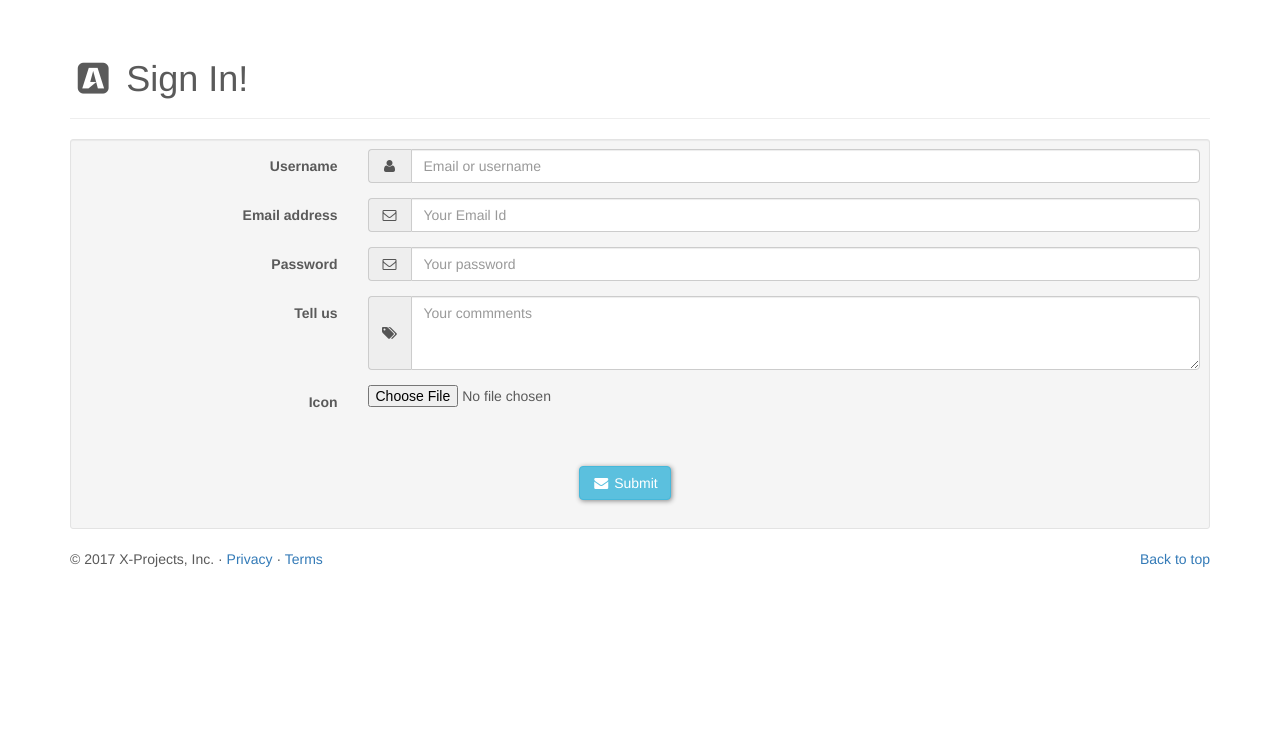
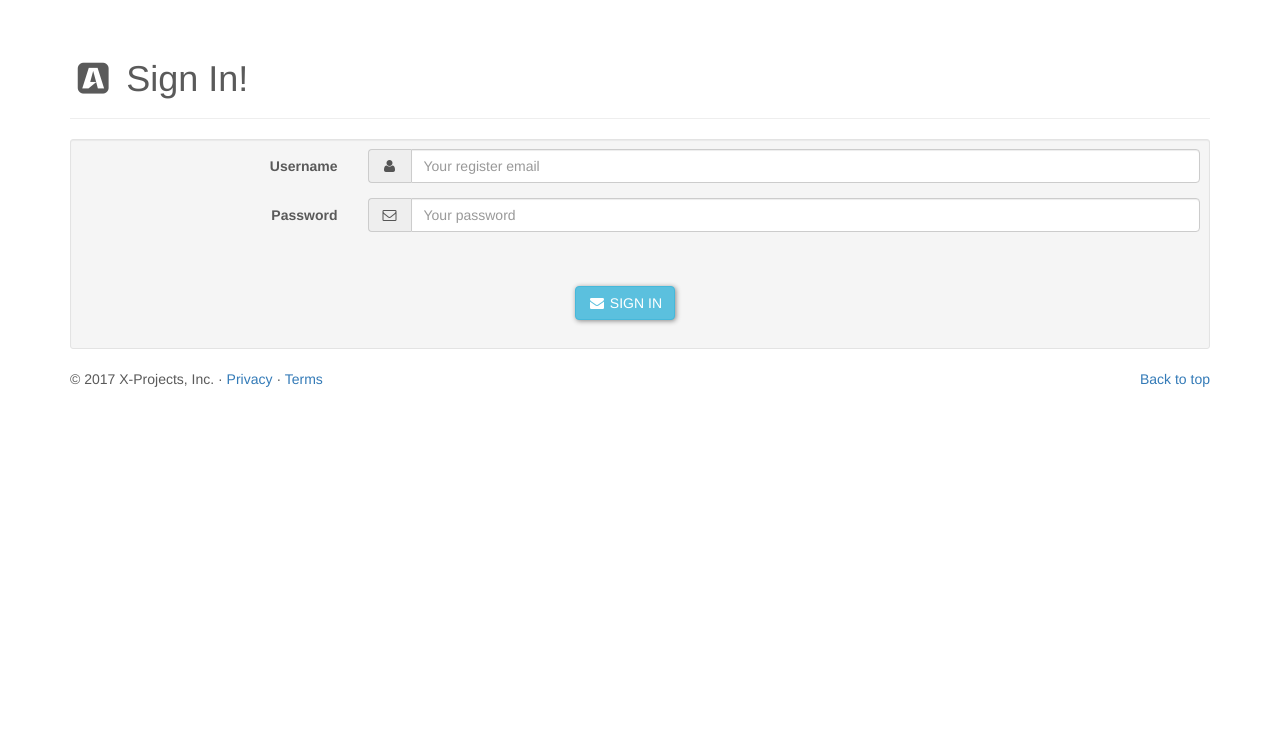
Before and after one commit to flagholder/php_ci_test, a CodeIgniter app: the page made by application/views/auth/login.php in a window 1280 px wide. Shown: the part 51-791 px from the top of the page. Run offline with CodeIgniter, Linux system fonts and the light colour scheme; some libraries are stand-ins or nearby versions.

Commit message:
modify login view

```diff
--- a/application/views/auth/login.php
+++ b/application/views/auth/login.php
@@ -15,20 +15,20 @@
                 <div class="col-sm-9">
                     <div class="input-group">
                         <span class="input-group-addon"><i class="fa fa-user fa-fw" aria-hidden="true"></i></span>
-                        <input type="text" class="form-control" id="yourName" placeholder="Email or username">
+                        <input type="text" class="form-control" id="login" placeholder="Your register email">
                     </div>
                 </div>
             </div>
 
-            <div class="form-group">
-                <label for="yourEmail" class="control-label col-sm-3">Email address</label>
-                <div class="col-sm-9">
-                    <div class="input-group">
-                        <span class="input-group-addon"><i class="fa fa-envelope-o fa-fw" aria-hidden="true"></i></span>
-                        <input type="email" class="form-control" id="yourEmail" placeholder="Your Email Id">
-                    </div>
-                </div>
-            </div>
+<!--            <div class="form-group">-->
+<!--                <label for="yourEmail" class="control-label col-sm-3">Email address</label>-->
+<!--                <div class="col-sm-9">-->
+<!--                    <div class="input-group">-->
+<!--                        <span class="input-group-addon"><i class="fa fa-envelope-o fa-fw" aria-hidden="true"></i></span>-->
+<!--                        <input type="email" class="form-control" id="yourEmail" placeholder="Your Email Id">-->
+<!--                    </div>-->
+<!--                </div>-->
+<!--            </div>-->
 
             <div class="form-group">
                 <label for="password" class="control-label col-sm-3">Password</label>
@@ -40,30 +40,12 @@
                 </div>
             </div>
 
-            <div class="form-group">
-                <label for="yourComments" class="control-label col-sm-3">Tell us</label>
-                <div class="col-sm-9">
-                    <div class="input-group">
-                        <span class="input-group-addon"><i class="fa fa-tags fa-fw" aria-hidden="true"></i></span>
-                        <textarea class="form-control" id="yourComments" placeholder="Your commments"
-                                  rows="3"></textarea>
-                    </div>
-                </div>
-            </div>
-
-            <!-- File Button -->
-            <div class="form-group">
-                <label class="control-label col-sm-3" for="Icon">Icon</label>
-                <div class="col-sm-9">
-                    <input id="Icon" name="Icon" class="input-file" type="file">
-                </div>
-            </div>
 
             <div class="clearfix form-group">&nbsp;</div>
 
             <div class="text-center col-sm-12 form-group">
                 <button type="submit" class="btn btn-info">
-                    <i class="fa fa-envelope fa-fw"></i>&nbsp;Submit
+                    <i class="fa fa-envelope fa-fw"></i>&nbsp;SIGN IN
                 </button>
             </div>
         </form>
```
